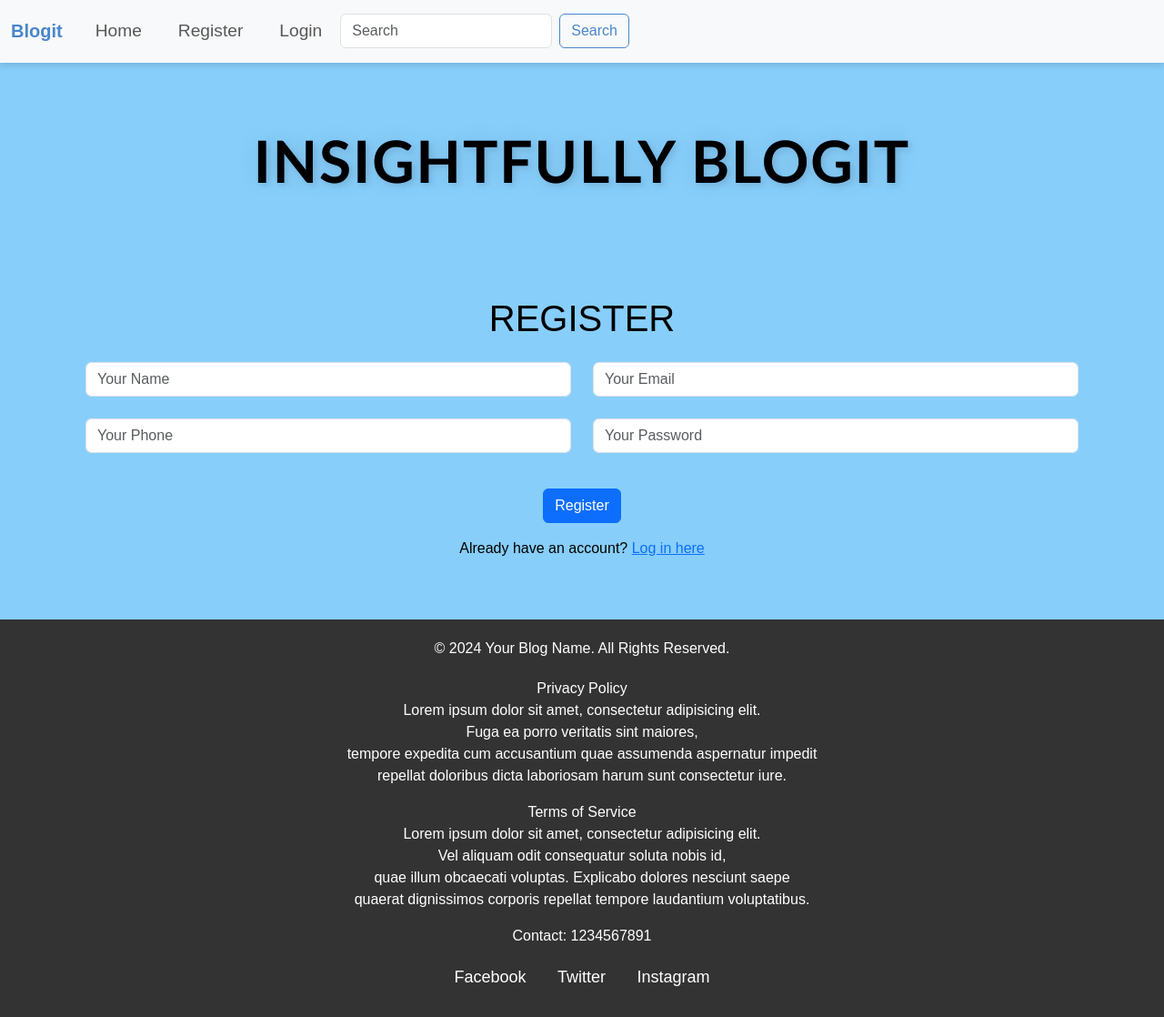
After one commit to AliceJoyce-aj/blogit-26-12-24, a Django app: page /register/ in a window 1280 px wide. The commit adds this page. Shown: the whole page at 91% size. Run offline with Django 5.2, Linux system fonts and the light colour scheme.

Commit message:
Add files via upload

```diff
--- a/blogit/models.py
+++ b/blogit/models.py
@@ -6,7 +6,5 @@ from django.db import models
 class BlogDetails(models.Model):
     blog_title = models.CharField(max_length=100)
     blog_date = models.DateTimeField(auto_now_add=True)
+    blog_author = models.CharField(max_length=100)
     blog_content = models.TextField()
-
-    def __str__(self):
-        return self.blog_title
--- a/blogit/urls.py
+++ b/blogit/urls.py
@@ -28,6 +28,7 @@ urlpatterns = [
     path('detailedview/<int:id>/', views.detailedview, name='detailedview'),
     path('blogdelete/<int:id>',views.blogdelete,name='blogdelete'),
     path('blog/update/<int:id>/', views.blogupdate, name='blogupdate'),
+    path('',include("userapp.urls")),
 
 
 
@@ -35,4 +36,4 @@ urlpatterns = [
 
 
 
-]+ static(settings.MEDIA_URL,document_root=settings.MEDIA_ROOT)
+]+ static(settings.STATIC_URL, document_root=settings.STATICFILES_DIRS)
--- a/templates/bloglist.html
+++ b/templates/bloglist.html
@@ -21,6 +21,7 @@
                         <tr>
                             <th>Blog Title</th>
                             <th>Blog Date</th>
+                            <th>Blog Author</th>
                         </tr>
                     </thead>
                     <tbody>
@@ -28,6 +29,7 @@
                         <tr>
                             <td>{{ i.blog_title }}</td>
                             <td>{{ i.blog_date }}</td>
+                            <td>{{ i.blog_author }}</td>
                             <td><a href="{% url 'detailedview' id=i.id %}"> <svg xmlns="http://www.w3.org/2000/svg" width="30" height="30" fill="currentColor" class="bi bi-arrow-right-square-fill" viewBox="0 0 16 16">
                                 <path d="M0 14a2 2 0 0 0 2 2h12a2 2 0 0 0 2-2V2a2 2 0 0 0-2-2H2a2 2 0 0 0-2 2zm4.5-6.5h5.793L8.146 5.354a.5.5 0 1 1 .708-.708l3 3a.5.5 0 0 1 0 .708l-3 3a.5.5 0 0 1-.708-.708L10.293 8.5H4.5a.5.5 0 0 1 0-1"/>
                               </svg></a></td>
--- a/templates/createblog.html
+++ b/templates/createblog.html
@@ -31,6 +31,10 @@
                         <input type="date" name="blog_date" id="blog_date" class="form-control" required>
                     </div>
                     <div class="mb-3">
+                        <label for="blog_date" class="form-label">Blog Author</label>
+                        <input type="text" name="blog_dauthor" id="blog_author" class="form-control" required>
+                    </div>
+                    <div class="mb-3">
                         <label for="blog_content" class="form-label">Blog Content</label>
                         <textarea name="blog_content" id="blog_content" class="form-control" rows="5" required></textarea>
                     </div>
--- a/templates/detailed_view.html
+++ b/templates/detailed_view.html
@@ -18,6 +18,7 @@
             </div>
             <div class="card-body">
                 <p><strong>Date:</strong> {{ result.blog_date }}</p>
+                <p><strong>Author:</strong> {{ result.blog_author }}</p>
                 <p><strong>Content:</strong></p>
                 <p>{{ result.blog_content }}</p>
                 <p><a href="{% url 'index' %}"><svg xmlns="http://www.w3.org/2000/svg" width="30" height="30" fill="currentColor" class="bi bi-arrow-left-square-fill" viewBox="0 0 16 16" style="margin: 10px;">
--- a/templates/header.html
+++ b/templates/header.html
@@ -16,16 +16,19 @@
           <span class="navbar-toggler-icon"></span>
         </button>
         <div class="collapse navbar-collapse" id="navbarSupportedContent">
-          <ul class="navbar-nav me-auto mb-2 mb-lg-0">
-            <li class="nav-item">
-              <a class="nav-link active" aria-current="page" href="{% url 'index' %}">Home</a>
-            </li>
-            <li class="nav-item">
-              <a class="nav-link active" aria-current="page" href="{% url 'create_blog' %}">Create</a>
-            </li>
-            <li class="nav-item">
-              <a class="nav-link active" aria-current="page" href="{% url 'viewbloglist' %}">View</a>
-            </li>
+          <ul class="nav navbar-nav ml-auto" data-in="fadeInDown" data-out="fadeOutUp">
+           {% if request.session.uid %}
+
+            <li class="nav-item"><a class="nav-link" href="{% url 'index' %}">Home</a></li>
+            <li class="nav-item"><a class="nav-link" href="{% url 'create_blog' %}">Create</a></li>
+            <li class="nav-item"><a class="nav-link" href="{% url 'viewbloglist' %}">View</a></li>
+            <li class="nav-item"><a class="nav-link" href="{% url 'logout' %}">Logout</a></li>
+           {% else %}
+
+            <li class="nav-item"><a class="nav-link" href="{% url 'index' %}">Home</a></li>
+            <li class="nav-item"><a class="nav-link" href="{% url 'register' %}">Register</a></li>
+            <li class="nav-item"><a class="nav-link" href="{% url 'login' %}">Login</a></li>
+           {% endif %}
           </ul>
           <form class="d-flex">
             <input class="form-control me-2" type="search" placeholder="Search" aria-label="Search">
--- /dev/null
+++ b/templates/register.html
@@ -0,0 +1,62 @@
+{% load static %}
+{% include 'header.html' %}
+<!DOCTYPE html>
+<html lang="en">
+<head>
+    <meta charset="UTF-8">
+    <meta name="viewport" content="width=device-width, initial-scale=1.0">
+    <title>Register</title>
+    <link rel="stylesheet" href="{% static 'css/style.css' %}">
+</head>
+<body>
+    <div class="container" style="margin: 50px auto;">
+        <h1 class="text-center font-weight-semi-bold text-uppercase mb-4">Register</h1>
+        <div class="contact-box-main">
+            <div class="container">
+                <div class="row">
+                    <div class="col-lg-12 col-sm-12">
+                        <div class="contact-form-right">
+                            <form method="POST" action="{% url 'register' %}">
+                                {% csrf_token %}
+                                <div class="row">
+                                    <div class="col-lg-6 col-md-12 mb-4">
+                                        <div class="form-group">
+                                            <input type="text" class="form-control" id="name" name="username" placeholder="Your Name" required data-error="Enter your name">
+                                            <div class="help-block with-errors"></div>
+                                        </div>
+                                    </div>
+                                    <div class="col-lg-6 col-md-12 mb-4">
+                                        <div class="form-group">
+                                            <input type="email" placeholder="Your Email" id="email" class="form-control" name="useremail" required data-error="Enter your email">
+                                            <div class="help-block with-errors"></div>
+                                        </div>
+                                    </div>
+                                    <div class="col-lg-6 col-md-12 mb-4">
+                                        <div class="form-group">
+                                            <input type="text" class="form-control" id="phone" name="userphone" placeholder="Your Phone" required data-error="Enter your phone number">
+                                            <div class="help-block with-errors"></div>
+                                        </div>
+                                    </div>
+                                    <div class="col-lg-6 col-md-12 mb-4">
+                                        <div class="form-group">
+                                            <input type="password" class="form-control" id="password" name="userpassword" placeholder="Your Password" required data-error="Enter your password">
+                                            <div class="help-block with-errors"></div>
+                                        </div>
+                                    </div>
+                                    <div class="col-md-12 text-center">
+                                        <button type="submit" class="btn btn-primary" style="margin-top: 15px;">Register</button>
+                                    </div>
+                                </div>
+                            </form>
+                            <div class="col-md-12 text-center mt-3">
+                                <p>Already have an account? <a href="{% url 'login' %}">Log in here</a></p>
+                            </div>
+                        </div>
+                    </div>
+                </div>
+            </div>
+        </div>
+    </div>
+</body>
+</html>
+{% include 'footer.html' %}
--- a/templates/update_blog.html
+++ b/templates/update_blog.html
@@ -23,6 +23,10 @@
                         <input type="text" class="form-control" id="blog_title" name="blog_title" value="{{ result.blog_title }}" required>
                     </div>
                     <div class="mb-3">
+                        <label for="blog_title" class="form-label">Author</label>
+                        <input type="text" class="form-control" id="blog_author" name="blog_author" value="{{ result.blog_author }}" required>
+                    </div>
+                    <div class="mb-3">
                         <label for="blog_date" class="form-label">Date</label>
                         <input type="date" class="form-control" id="blog_date" name="blog_date" value="{{ result.blog_date }}" required>
                     </div>
--- a/userapp/models.py
+++ b/userapp/models.py
@@ -1,3 +1,8 @@
 from django.db import models
 
 # Create your models here.
+class UserDetails(models.Model):
+    username=models.CharField(max_length=100)
+    useremail=models.CharField(max_length=100)
+    userphone=models.CharField(max_length=100)
+    userpassword=models.CharField(max_length=100)
--- a/userapp/urls.py
+++ b/userapp/urls.py
@@ -15,8 +15,15 @@ Including another URLconf
     2. Add a URL to urlpatterns:  path('blog/', include('blog.urls'))
 """
 from django.contrib import admin
-from django.urls import path
-
+from django.urls import path,include
+from django.conf import settings
+from django.conf.urls.static import static
+from . import views
 urlpatterns = [
     path('admin/', admin.site.urls),
-]
+    path('login/',views.login,name='login'),
+    path('logout/',views.logout,name='logout'),
+    path('register/',views.register,name='register'),
+
+
+]  + static(settings.STATIC_URL, document_root=settings.STATICFILES_DIRS)
--- a/userapp/views.py
+++ b/userapp/views.py
@@ -1,3 +1,43 @@
-from django.shortcuts import render
+from django.shortcuts import render,redirect,HttpResponse
+from . models import *
+from .models import UserDetails
+from blogit import settings
 
 # Create your views here.
+def register(request):
+    if request.method=="POST":
+        username=request.POST.get("username")
+        useremail=request.POST.get("useremail")
+        userphone=request.POST.get("userphone")
+        userpassword=request.POST.get("userpassword")
+        data=UserDetails(username=username,useremail=useremail,userphone=userphone,userpassword=userpassword)
+        data.save()
+    return render(request,'register.html')
+
+
+def login(request):
+    if request.method == 'POST':
+        useremail = request.POST.get('useremail')
+        userpassword = request.POST.get('userpassword')
+
+        if UserDetails.objects.filter(useremail=useremail, userpassword=userpassword).exists():
+            userdetails = UserDetails.objects.get(useremail=useremail, userpassword=userpassword)
+            request.session['uid'] = userdetails.id
+            request.session['uname'] = userdetails.username
+            request.session['uemail'] = useremail
+            request.session['user'] = 'user'
+
+            return render(request, 'index.html', {'status': 'User Login Success'})
+        else:
+
+            return render(request, 'login.html', {'status': 'Login Failed. Please check your credentials.'})
+
+
+    return render(request, 'login.html')
+
+
+def logout(request):
+    session_keys=list(request.session.keys())
+    for key in session_keys:
+        del request.session[key]
+    return redirect('index')
```
Also changed, not shown: blogit/views.py (+6 -1 lines), templates/index.html (+9 -15 lines), templates/login.html (added, +50 -0 lines), blogit/migrations/0002_blogdetails_blog_author.py (added), db.sqlite3, userapp/migrations/0001_initial.py (added).
